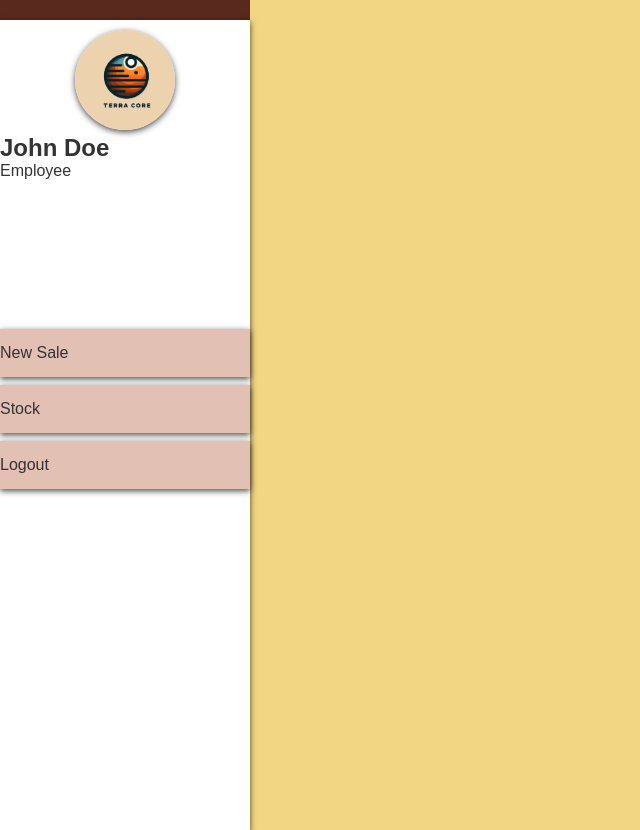
After one commit to bambambku/GroupProject_SE, a PHP site: page /Employee.php in a window 1280 px wide. The commit adds this page. Shown: the whole page, without its empty margins (0-640 px from the left). Run offline with PHP 8.4, Linux system fonts and the light colour scheme.

Commit message:
Employee page+CSS

```diff
--- /dev/null
+++ b/Employee.php
@@ -0,0 +1,25 @@
+<!DOCTYPE html>
+<html lang="en">
+<head>
+    <meta charset="UTF-8">
+    <meta name="viewport" content="width=device-width, initial-scale=1.0">
+    <link rel="stylesheet" href="style-desktop.css" media="screen and (min-width: 1025px)">
+    <title>Employee</title>
+</head>
+<body id="background2">
+    <div class="decoration-bar"></div>
+    <div class="sidebar">
+        <div class="menu-picture-container">
+            <img src="Pictures/logo.png" alt="logo" class="menu-picture">
+            <h2 class="name-txt">John Doe</h2>
+            <p class="job-title-txt">Employee</p>
+        </div>
+        <ul class="menu">
+          <li><a href="">New Sale</a></li>
+          <li><a href="">Stock</a></li>
+          <li class="bttn-logout"><a href="">Logout</a></li>
+        </ul>
+    </div>
+
+</body>
+</html>
--- a/Index.php
+++ b/Index.php
@@ -4,11 +4,11 @@
     <meta charset="UTF-8">
     <meta name="viewport" content="width=device-width, initial-scale=1.0">
     <link rel="stylesheet" href="style-desktop.css" media="screen and (min-width: 1025px)">
-    <title>Document</title>
+    <title>Index</title>
 </head>
 <body id="background1">
         <div class="logo-container">
-            <img src="Pictures\logo.png.png" alt="Logo" class="logo-pic">
+            <img src="Pictures\logo.png" alt="Logo" class="logo-pic">
         </div>
 
         <div class="login-container-background-out">
@@ -17,7 +17,7 @@
                     <form>
                         <input type="text" placeholder="Email Address" required>
                         <input type="password" placeholder="Password" required>
-                        <a href="">Forgot Password?</a>
+                        <a class="frgt-passwrd" href="">Forgot Password?</a>
                         <input type="submit" value="Login">
                     </form>
                 </div>
--- a/style-desktop.css
+++ b/style-desktop.css
@@ -2,18 +2,18 @@ body
 {
     margin: 0;
     padding: 0;
+    outline: 0;
     font-family: sans-serif;
-    justify-content: center;
-    align-items: center;
     overflow: hidden;
-    display: flex;
-    flex-direction: column;
  }
-
+/*Login Page START*/
  #background1
  {
     background-color: #1A4A5A;
-
+    align-items: center;
+    justify-content: center;
+    flex-direction: column;
+    display: flex;
  }
 
 .logo-container
@@ -57,7 +57,7 @@ body
 {
     padding: 50px 33%;
     height: 100%;
-    text-align: center;
+    text-align: left;
 }
 .login-container input[type="text"],
 .login-container input[type="password"]
@@ -86,3 +86,93 @@ body
 {
     background-color: #127e7e;
 }
+
+.frgt-passwrd
+{
+    margin-bottom: 10px;
+    color: #333333;
+    text-decoration: none;
+}
+.frgt-passwrd:hover
+{
+    color: #7B008D;
+}
+
+/*Login Page END*/
+
+/* Employee Page START */
+#background2
+{
+    background-color: #F2D683;
+}
+.decoration-bar
+{
+    width: 250px;
+    background-color: #59291E;
+    display: flex;
+    height: 20px;
+}
+.sidebar {
+    width: 250px;
+    height: 100vh;  /*100vh will be replaced */
+    background-color: #fff;
+    color: #333333;
+    display: flex;
+    flex-direction: column;
+    padding-top: 10px;
+    box-shadow: 0px 2px 6px rgba(0, 0, 0, 0.7);
+  }
+  .name-txt
+  {
+    margin-block: 0; /* Got rid of the default style here */
+  }
+
+  .menu-picture
+  {
+    margin-left: 75px;
+    width: 100px;
+    height: 100px;
+    border-radius: 50%;
+    box-shadow: 0px 2px 6px rgba(0, 0, 0, 0.7);
+
+  }
+ .menu-picture-container
+ {
+    margin-bottom: 50%;
+ }
+
+ .job-title-txt
+ {
+    margin-block-start: 0;
+    margin-block-end: 0; /* Got rid of the default style here */
+ }
+
+  .menu {
+    list-style: none;
+    width: 80%;
+    padding-inline: 0;
+  }
+
+  .menu li {
+    padding-top: 15px;
+    padding-bottom: 15px;
+    width: 250px;
+    cursor: pointer;
+    text-align: Left;
+    background-color: #e3c0b4;
+
+    margin-block-start: 0.5em;
+    box-shadow: 0px 2px 6px rgba(0, 0, 0, 0.7);
+
+  }
+
+  .menu li:hover {
+    background-color: #B86141;
+    transition: 0.8s;
+  }
+
+  .menu a {
+    color: #333;
+    text-decoration: none;
+    display: block;
+  }
```
Also changed, not shown: Pictures/logo.png (renamed from Pictures/logo.png.png).
